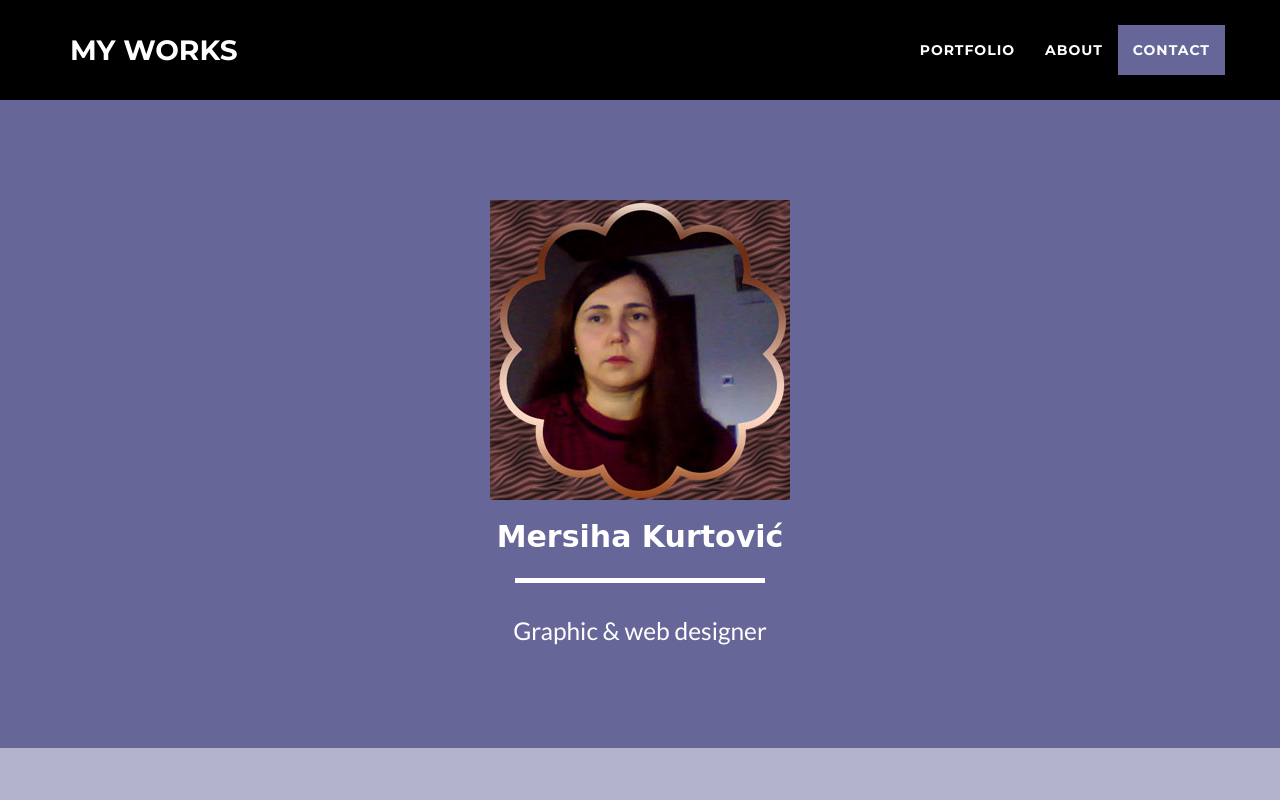
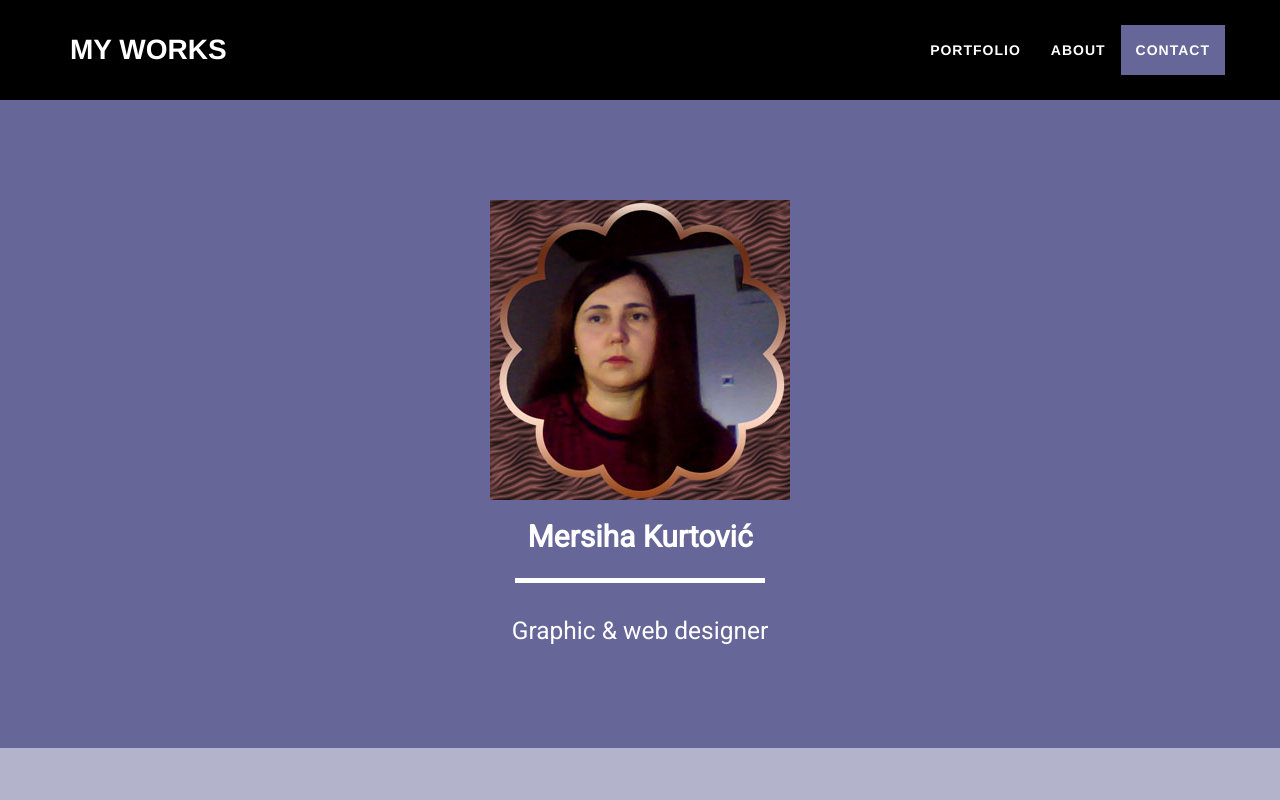
Before and after one commit to mkurtovic/mkurtovic.github.io, a plain HTML site: page index.html in a window 1280 px wide. Shown: the top 800 px of the page. Drawn offline with nearby package versions, Linux system fonts and the light colour scheme.

Commit message:
change font
Change font

```diff
--- a/css/styles.css
+++ b/css/styles.css
@@ -1,7 +1,7 @@
 /*!  Bootstrap - Styles v3.3.7+1  */
 
 body { background:   #b3b3cc;
-  font-family: 'Lato', 'Helvetica Neue', Helvetica, Arial, sans-serif;
+  font-family: 'Roboto', sans-serif;
   overflow-x: hidden;
 }
 p {
@@ -24,7 +24,7 @@ h3,
 h4,
 h5,
 h6 {
-  font-family:  'Cinzel Decorative', cursive;
+  font-family: 'Roboto', sans-serif;
   text-transform: capitalize;
   font-weight: 700;
     color:
--- a/index.html
+++ b/index.html
@@ -19,7 +19,7 @@
     <link href="css/styles.css" rel="stylesheet">
     <!-- Custom Fonts -->
     <link href="vendor/font-awesome/css/font-awesome.min.css" rel="stylesheet" type="text/css">
-    <link href="https://fonts.googleapis.com/css?family=Montserrat:400,700" rel="stylesheet" type="text/css">
+    <link href="https://fonts.googleapis.com/css?family=Roboto" rel="stylesheet">
     <link href="https://fonts.googleapis.com/css?family=Lato:400,700,400italic,700italic" rel="stylesheet" type="text/css">
 
 
@@ -66,6 +66,7 @@
             <div class="row">
                 <div class="col-lg-12">
                     <img class="img-responsive" src="img/1.mersiha.jpg" alt="">
+
                     <div class="intro-text">
                        <h2>Mersiha Kurtović</h2>
                         <hr class="star-light">
```
Also changed, not shown: 2 other files.
